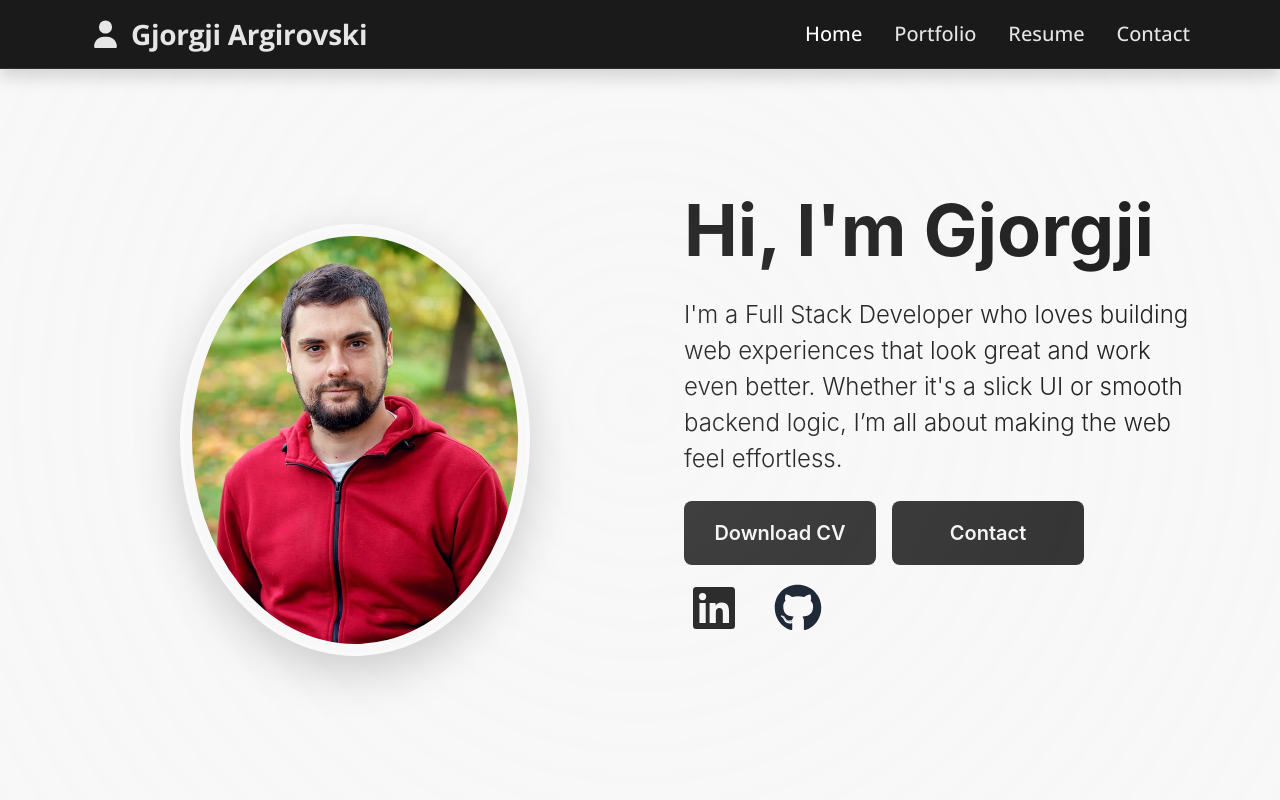
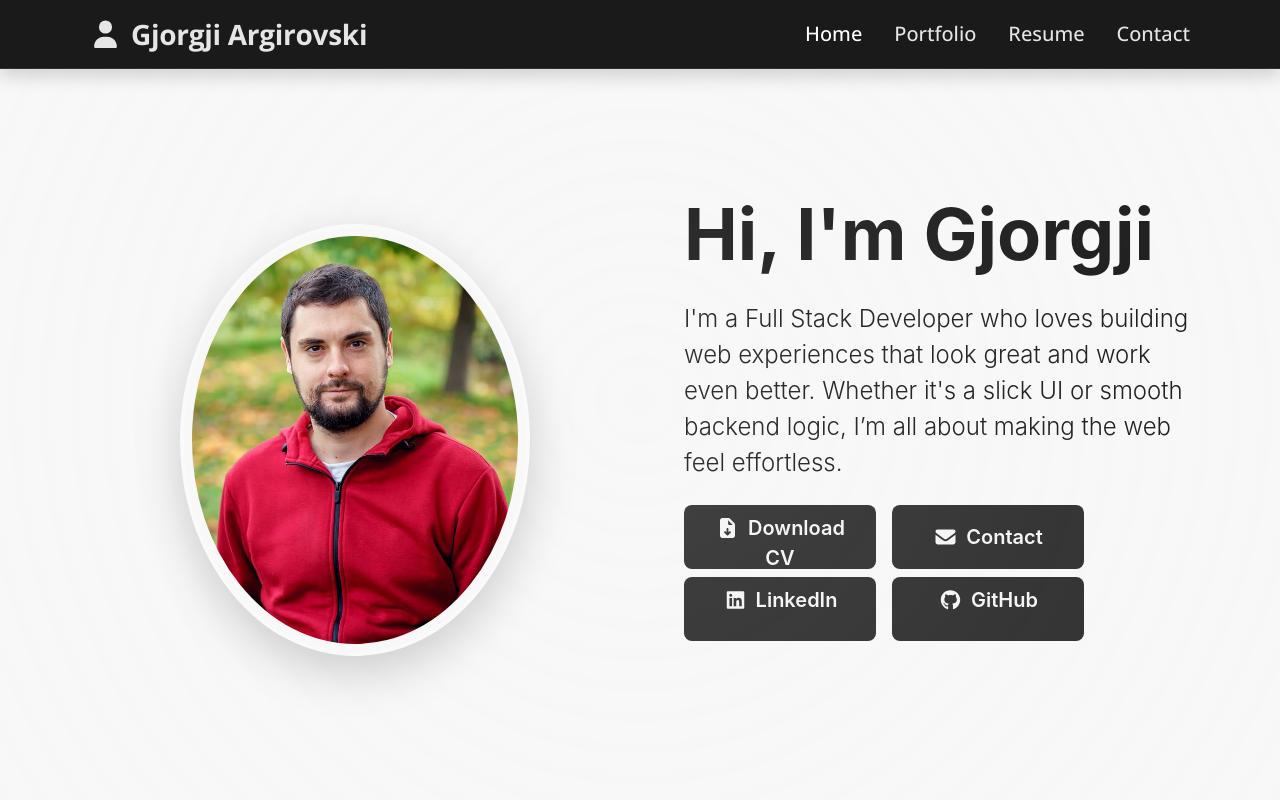
Before and after one commit to argirowski/ArgirovskiPortfolio, a React (Create React App) app: page / in a window 1280 px wide. Shown: the top 800 px of the page. Built offline with nearby package versions, Linux system fonts and the light colour scheme.

Commit message:
Changed y mind

```diff
--- a/src/components/ContactPage/ContactPage.tsx
+++ b/src/components/ContactPage/ContactPage.tsx
@@ -3,6 +3,7 @@ import { Container, Row, Col, Card, Button } from "react-bootstrap";
 import "./ContactPage.css";
 import { FontAwesomeIcon } from "@fortawesome/react-fontawesome";
 import { faEnvelope, faPhone } from "@fortawesome/free-solid-svg-icons";
+import { faLinkedin, faGithub } from "@fortawesome/free-brands-svg-icons";
 
 const ContactPage: React.FC = () => {
   return (
@@ -51,28 +52,37 @@ const ContactPage: React.FC = () => {
                     </div>
 
                     <div className="mt-4">
-                      <h6 className="text-light mb-3 font-poppins">
-                        Follow me on:
-                      </h6>
-                      <div className="d-flex gap-3">
-                        <Button
-                          size="sm"
+                      <div className="d-flex flex-column gap-2">
+                        <a
                           href="https://www.linkedin.com/in/gjorgji-argirovski/"
                           target="_blank"
                           rel="noopener noreferrer"
-                          className="px-3 py-2 contact-social-btn"
+                          className="contact-social-icon d-flex align-items-center py-2"
                         >
-                          LinkedIn
-                        </Button>
-                        <Button
-                          size="sm"
+                          <FontAwesomeIcon
+                            icon={faLinkedin}
+                            size="lg"
+                            className="me-2"
+                          />
+                          <span className="text-light font-poppins">
+                            Follow me on LinkedIn
+                          </span>
+                        </a>
+                        <a
                           href="https://github.com/argirowski"
                           target="_blank"
                           rel="noopener noreferrer"
-                          className="px-3 py-2 contact-social-btn"
+                          className="contact-social-icon d-flex align-items-center py-2"
                         >
-                          GitHub
-                        </Button>
+                          <FontAwesomeIcon
+                            icon={faGithub}
+                            size="lg"
+                            className="me-2"
+                          />
+                          <span className="text-light font-poppins">
+                            Follow me on GitHub
+                          </span>
+                        </a>
                       </div>
                     </div>
                   </Card.Body>
--- a/src/components/HomePage/HomePage.css
+++ b/src/components/HomePage/HomePage.css
@@ -29,6 +29,12 @@
   color: #f5f5f5 !important;
   border: none !important;
   transition: all 0.3s ease !important;
+  display: flex !important;
+  align-items: center;
+  justify-content: center;
+  text-align: center;
+  font-size: 1.25rem;
+  text-decoration: none !important;
 }
 
 .home-btn-contact:hover {
--- a/src/components/HomePage/HomePage.tsx
+++ b/src/components/HomePage/HomePage.tsx
@@ -3,15 +3,12 @@ import "./HomePage.css";
 import { Container, Row, Col, Button } from "react-bootstrap";
 import { FontAwesomeIcon } from "@fortawesome/react-fontawesome";
 import { faLinkedin, faGithub } from "@fortawesome/free-brands-svg-icons";
+import { faEnvelope, faFileArrowDown } from "@fortawesome/free-solid-svg-icons";
 import { profileImage, RESUME_PDF_URL } from "../../assets";
 import { HomePageProps } from "../../common/interfaces";
 import { handleDownloadCV } from "../../common/utils";
 
 const HomePage: React.FC<HomePageProps> = ({ onNavClick }) => {
-  const handleContactClick = () => {
-    onNavClick("contact");
-  };
-
   return (
     <section className="hero-section d-flex align-items-center">
       <Container>
@@ -41,34 +38,43 @@ const HomePage: React.FC<HomePageProps> = ({ onNavClick }) => {
                   onClick={() => handleDownloadCV(RESUME_PDF_URL)}
                   className="px-4 py-2 fw-semibold home-btn-download"
                 >
+                  <FontAwesomeIcon icon={faFileArrowDown} className="me-2" />
                   Download CV
                 </Button>
                 <Button
                   size="lg"
-                  onClick={handleContactClick}
+                  as="a"
+                  href="mailto:gjorgji.argirovski@gmail.com"
                   className="px-4 py-2 fw-semibold home-btn-contact"
                 >
+                  <FontAwesomeIcon icon={faEnvelope} className="me-2" />
                   Contact
                 </Button>
               </div>
 
-              <div className="d-flex justify-content-center justify-content-lg-start gap-4 mb-5">
-                <a
+              <div className="d-flex flex-column flex-md-row gap-3 mb-5 justify-content-center justify-content-lg-start">
+                <Button
+                  size="lg"
+                  as="a"
                   href="https://www.linkedin.com/in/gjorgji-argirovski/"
                   target="_blank"
                   rel="noopener noreferrer"
-                  className="text-decoration-none home-social-linkedin"
+                  className="px-4 py-2 fw-semibold home-btn-download home-btn-linkedin"
                 >
-                  <FontAwesomeIcon icon={faLinkedin} />
-                </a>
-                <a
+                  <FontAwesomeIcon icon={faLinkedin} className="me-2" />
+                  LinkedIn
+                </Button>
+                <Button
+                  size="lg"
+                  as="a"
                   href="https://github.com/argirowski"
                   target="_blank"
                   rel="noopener noreferrer"
-                  className="text-decoration-none home-social-github"
+                  className="px-4 py-2 fw-semibold home-btn-download home-btn-github"
                 >
-                  <FontAwesomeIcon icon={faGithub} />
-                </a>
+                  <FontAwesomeIcon icon={faGithub} className="me-2" />
+                  GitHub
+                </Button>
               </div>
             </div>
           </Col>
```
